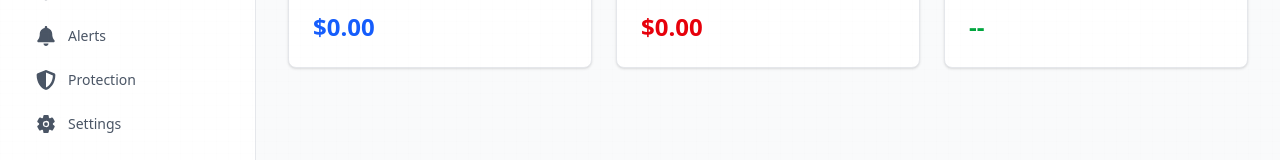
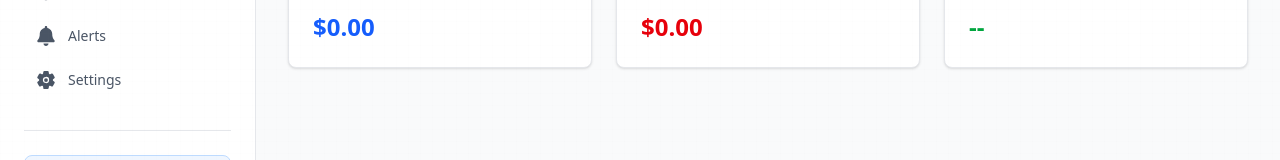
Before and after one commit to vector-10/compound-safe, a Next.js app: page /dashboard in a window 1280 px wide. Shown: the part 219-379 px from the top of the page. Built offline with nearby package versions, Linux system fonts and the light colour scheme; no server answers; what wagmi would draw is missing.

Commit message:
chore: styling and cursor updates

```diff
--- a/app/Providers.tsx
+++ b/app/Providers.tsx
@@ -14,7 +14,6 @@ const config = getDefaultConfig({
   ssr: true,
 });
 
-const { chains } = config;
 
 export function Providers({ children }: { children: ReactNode }) {
   const [queryClient] = useState(() => new QueryClient());
--- a/app/dashboard/components/DashboardSidebar.tsx
+++ b/app/dashboard/components/DashboardSidebar.tsx
@@ -29,11 +29,6 @@ export default function DashboardSidebar() {
       name: 'Alerts',
       href: '/dashboard/alerts',
       icon: FaBell,
-    },
-    {
-      name: 'Protection',
-      href: '/dashboard/protection',
-      icon: FaShieldAlt,
     },
     {
       name: 'Settings',
--- a/components/CursorEffects.tsx
+++ b/components/CursorEffects.tsx
@@ -12,7 +12,6 @@ export function CursorEffects() {
 
   const shouldDisable = pathname?.startsWith('/dashboard')
 
-  // Debug logging
   console.log('CursorEffects:', { pathname, shouldDisable, isMobile })
 
   useEffect(() => {
```
